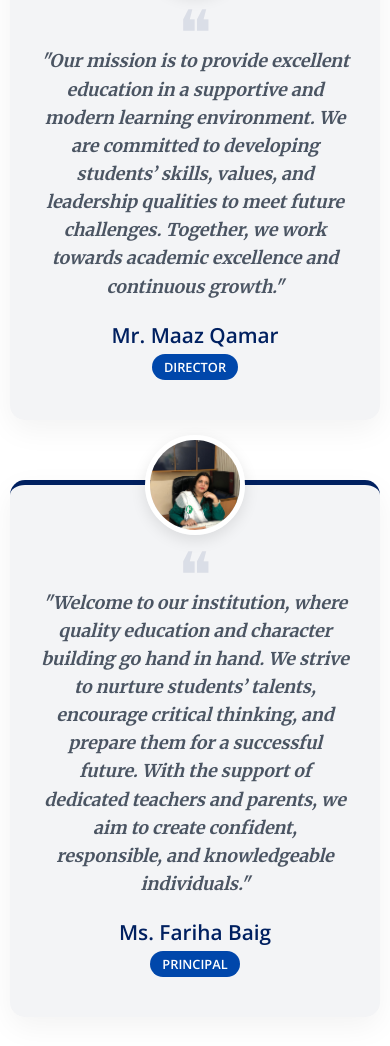
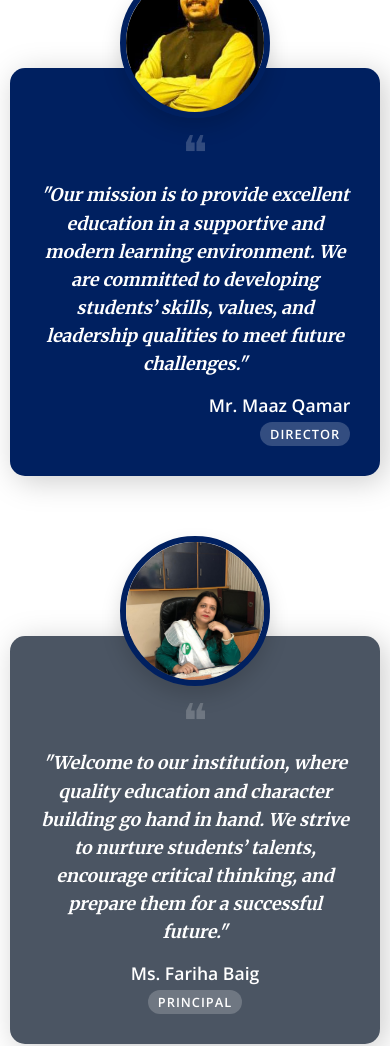
Before and after one commit to Siddiq-Sheikh/Vision-Educational-Network-Website, a plain HTML site: page index.html in a window 390 px wide. Shown: the part 806-1852 px from the top of the page. Drawn offline with nearby package versions, Linux system fonts and the light colour scheme.

Commit message:
Refactor leadership section layout and styling for improved design and responsiveness

```diff
--- a/css/style.css
+++ b/css/style.css
@@ -284,86 +284,151 @@ ul {
     color: white;
 }
 
-/* --- 5. Leadership & Academic Sections --- */
+/* --- 6. LEADERSHIP SECTION (SPECIAL PARALLELOGRAM) --- */
 .leadership-section {
-    padding: 100px 0 80px 0;
+    padding: 80px 0;
     background-color: #fff;
+    overflow: hidden;
+    /* Safety to prevent horizontal scroll from shadows */
 }
 
-.leadership-grid {
-    display: grid;
-    grid-template-columns: repeat(2, 1fr);
-    gap: 60px;
+.leadership-special-grid {
+    display: flex;
+    flex-direction: column;
+    gap: 80px;
+    /* Space between the two big cards */
     margin-top: 40px;
 }
 
-.leader-card {
-    background: var(--bg-light);
-    border-radius: 15px;
-    padding: 60px 30px 40px 30px;
+.leadership-card-special {
+    display: flex;
+    align-items: center;
+    max-width: 900px;
+    margin: 0 auto;
     position: relative;
-    text-align: center;
-    box-shadow: 0 10px 30px rgba(0, 0, 0, 0.05);
-    border-top: 5px solid var(--primary-color);
-    transition: transform 0.3s ease;
 }
 
-.leader-card:hover {
-    transform: translateY(-5px);
+/* --- THE IMAGE CIRCLE --- */
+.leader-image-container {
+    width: 220px;
+    height: 220px;
+    border-radius: 50%;
+    overflow: hidden;
+    border: 6px solid var(--primary-color);
+    position: relative;
+    z-index: 2;
+    /* Sits ON TOP of the text box */
+    flex-shrink: 0;
+    box-shadow: 0 10px 20px rgba(0, 0, 0, 0.15);
 }
 
-.leader-img {
-    position: absolute;
-    top: -50px;
-    left: 50%;
-    transform: translateX(-50%);
-    width: 100px;
-    height: 100px;
-    border-radius: 50%;
-    overflow: hidden;
-    border: 5px solid white;
-    box-shadow: 0 5px 15px rgba(0, 0, 0, 0.1);
-}
-
-.leader-img img {
+.leader-image-container img {
     width: 100%;
     height: 100%;
     object-fit: cover;
 }
 
-.quote-icon {
-    font-size: 4rem;
-    color: rgba(0, 32, 96, 0.1);
-    line-height: 1;
-    margin-bottom: -20px;
-    font-family: serif;
+/* --- THE TEXT PARALLELOGRAM --- */
+.leader-quote-container {
+    background-color: var(--primary-color);
+    color: white;
+    /* Extra padding on Left to account for overlap */
+    padding: 40px 60px 40px 100px;
+
+    /* Pull box LEFT to overlap behind the circle */
+    margin-left: -80px;
+
+    flex-grow: 1;
+    min-height: 180px;
+    /* Minimum height */
+    display: flex;
+    flex-direction: column;
+    justify-content: center;
+
+    /* SHAPE: Slanted on the right side */
+    clip-path: polygon(0% 0%, 95% 0%, 100% 100%, 0% 100%);
+
+    position: relative;
+    z-index: 1;
+    filter: drop-shadow(5px 5px 15px rgba(0, 0, 0, 0.2));
 }
 
-.message {
-    font-family: var(--font-heading);
-    font-style: italic;
-    color: var(--secondary-color);
-    font-size: 1.1rem;
-    line-height: 1.6;
-    margin-bottom: 20px;
+/* --- REVERSE LAYOUT (FOR PRINCIPAL) --- */
+.reverse-layout {
+    flex-direction: row-reverse;
+    /* Flips image to the Right */
 }
 
-.leader-card h3 {
-    color: var(--primary-color);
-    font-size: 1.3rem;
-    margin-bottom: 5px;
-    font-weight: 700;
+/* Specific styling for the reversed text box */
+.reverse-layout .leader-quote-container {
+    /* Pull box RIGHT to overlap behind the circle */
+    margin-left: 0;
+    margin-right: -80px;
+
+    /* Flip padding: Extra padding on Right now */
+    padding: 40px 100px 40px 60px;
+
+    /* SHAPE: Slanted on the LEFT side now */
+    clip-path: polygon(5% 0%, 100% 0%, 100% 100%, 0% 100%);
+
+    /* Align text to the right for symmetry? Optional.
+       Remove this line if you want standard left-align text. */
+    text-align: right;
+
+    background-color: var(--secondary-color);
+    /* Grey Background for Principal */
 }
 
-.designation {
-    display: inline-block;
-    background-color: var(--highlight-color);
-    color: white;
-    padding: 4px 12px;
-    border-radius: 20px;
+/* Fix the cite alignment in reverse mode */
+.reverse-layout cite {
+    align-items: flex-start;
+    /* Align name to left (or right if you prefer) */
+}
+
+/* If text-align is right, align name to right too */
+.reverse-layout .leader-quote-container {
+    text-align: right;
+}
+
+.reverse-layout cite {
+    align-items: flex-end;
+}
+
+
+/* --- TYPOGRAPHY --- */
+.quote-icon {
+    font-size: 3rem;
+    color: rgba(255, 255, 255, 0.2);
+    line-height: 1;
+    margin-bottom: 5px;
+}
+
+.leader-quote-container blockquote {
+    font-family: var(--font-heading);
+    font-size: 1.1rem;
+    font-style: italic;
+    line-height: 1.6;
+    margin-bottom: 15px;
+}
+
+.leader-quote-container cite {
+    display: flex;
+    flex-direction: column;
+    align-items: flex-end;
+    /* Default: Align name to right */
+    font-style: normal;
+    font-weight: 700;
+    font-size: 1.1rem;
+}
+
+.designation-badge {
     font-size: 0.8rem;
     text-transform: uppercase;
-    font-weight: 600;
+    background-color: rgba(255, 255, 255, 0.2);
+    padding: 3px 10px;
+    border-radius: 20px;
+    margin-top: 5px;
+    letter-spacing: 1px;
 }
 
 .academics-section {
@@ -586,13 +651,51 @@ footer {
     }
 
     /* 7. LAYOUT STACKING */
-    .leadership-grid,
+    /* --- Mobile Leadership Fixes --- */
+    .leadership-special-grid {
+        gap: 60px;
+    }
+
+    /* DISABLE Row Layouts on Mobile */
+    .leadership-card-special,
+    .reverse-layout {
+        flex-direction: column !important;
+        /* Force vertical stack */
+        align-items: center;
+        text-align: center;
+    }
+
+    /* Reset Margins & Shapes */
+    .leader-quote-container,
+    .reverse-layout .leader-quote-container {
+        margin-left: 0;
+        margin-right: 0;
+        clip-path: none;
+        /* Remove slanted edges on mobile */
+        border-radius: 15px;
+        width: 100%;
+        padding: 60px 30px 30px 30px;
+        /* Padding top for image overlap */
+        text-align: center;
+        /* Center text on mobile */
+    }
+
+    /* Fix Image Position */
+    .leader-image-container {
+        width: 150px;
+        height: 150px;
+        margin-bottom: -50px;
+        /* Pull image down onto card */
+    }
+
+    .reverse-layout cite {
+        align-items: center;
+    }
+
+    /* Center name on mobile */
+
     .programs-grid {
         grid-template-columns: 1fr;
-    }
-
-    .leadership-section {
-        padding-top: 50px;
     }
 
     .action-container {
--- a/index.html
+++ b/index.html
@@ -124,42 +124,48 @@
                 <div class="divider-line"></div>
             </div>
 
-            <div class="leadership-grid">
+            <div class="leadership-special-grid">
 
-                <div class="leader-card">
-                    <div class="leader-img">
-                        <img src="./assets/director.jpeg" alt="Director">
+                <div class="leadership-card-special">
+                    <div class="leader-image-container">
+                        <img src="./assets/director.jpeg" alt="Mr. Maaz Qamar">
                     </div>
-                    <div class="leader-content">
+                    <div class="leader-quote-container">
                         <div class="quote-icon">❝</div>
-                        <p class="message">"Our mission is to provide excellent education in a supportive and modern
-                            learning environment. We are committed to
-                            developing students’ skills, values, and leadership qualities to meet future challenges.
-                            Together, we work towards
-                            academic excellence and continuous growth."</p>
-                        <h3>Mr. Maaz Qamar</h3>
-                        <span class="designation">Director</span>
+                        <blockquote>
+                            "Our mission is to provide excellent education in a supportive and modern learning
+                            environment. We are
+                            committed to developing students’ skills, values, and leadership qualities to meet future
+                            challenges."
+                        </blockquote>
+                        <cite>
+                            <span>Mr. Maaz Qamar</span>
+                            <span class="designation-badge">Director</span>
+                        </cite>
                     </div>
                 </div>
 
-                <div class="leader-card">
-                    <div class="leader-img">
-                        <img src="./assets/principal.jpeg" alt="Principal">
+                <div class="leadership-card-special reverse-layout">
+                    <div class="leader-image-container">
+                        <img src="./assets/principal.jpeg" alt="Ms. Fariha Baig">
                     </div>
-                    <div class="leader-content">
+                    <div class="leader-quote-container principal-theme">
                         <div class="quote-icon">❝</div>
-                        <p class="message">"Welcome to our institution, where quality education and character building
-                            go hand in hand. We strive to nurture
-                            students’ talents, encourage critical thinking, and prepare them for a successful future.
-                            With the support of dedicated
-                            teachers and parents, we aim to create confident, responsible, and knowledgeable
-                            individuals."</p>
-                        <h3>Ms. Fariha Baig</h3>
-                        <span class="designation">Principal</span>
+                        <blockquote>
+                            "Welcome to our institution, where quality education and character building go hand in hand.
+                            We strive
+                            to nurture students’ talents, encourage critical thinking, and prepare them for a successful
+                            future."
+                        </blockquote>
+                        <cite>
+                            <span>Ms. Fariha Baig</span>
+                            <span class="designation-badge">Principal</span>
+                        </cite>
                     </div>
                 </div>
 
             </div>
+
         </div>
     </section>
 
```
